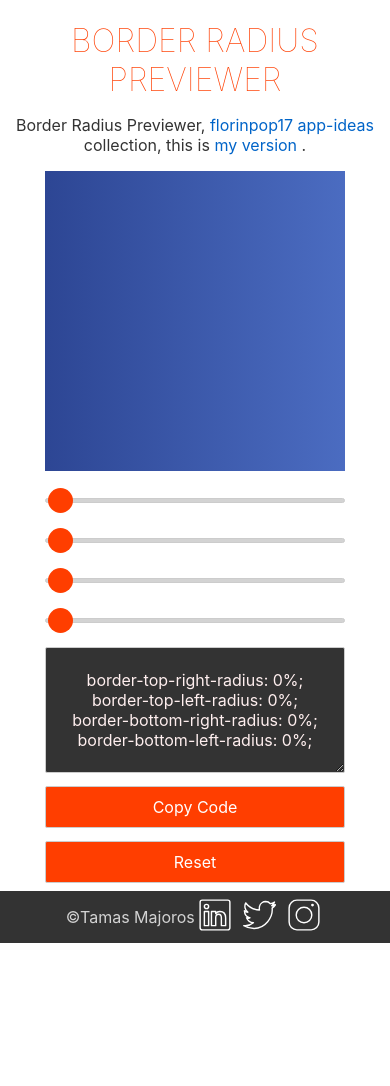
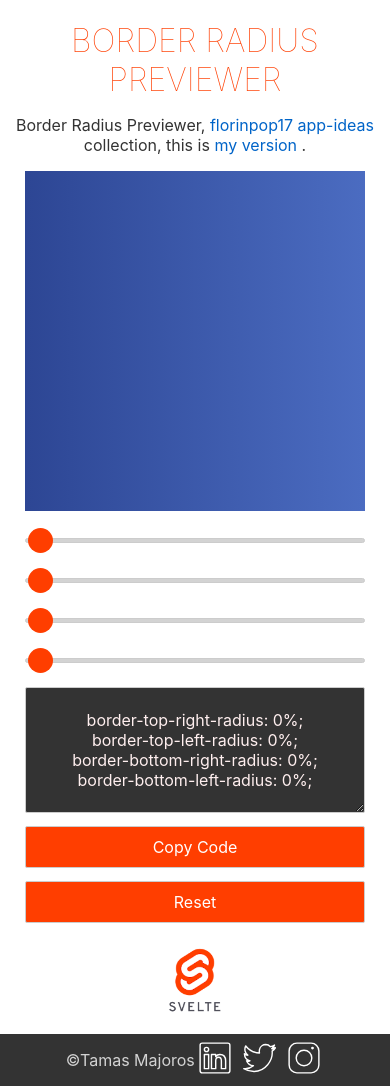
Before and after one commit to Maja0426/border-radius-previewer, a Svelte app: page / in a window 390 px wide. Before the commit the page ends 943 px from the top, so only its background shows below. Built offline with nearby package versions, Linux system fonts and the light colour scheme.

Commit message:
added svelte logo

```diff
--- a/src/App.svelte
+++ b/src/App.svelte
@@ -132,9 +132,14 @@
     color: #d3d3d3;
   }
 
-  img {
+  footer img {
     width: 4vh;
     margin: 0 1em;
+  }
+
+  .logo {
+    text-align: center;
+    padding: 1em 0;
   }
 
   @media (max-width: 768px) {
@@ -165,6 +170,34 @@
 
     .controller {
       margin-top: 1em;
+      min-width: 340px;
+      min-height: 340px;
+    }
+
+    .object {
+      min-width: 340px;
+      min-height: 340px;
+    }
+
+    .logo img {
+      width: 70px;
+    }
+
+    section {
+      padding: 0;
+    }
+
+    footer img {
+      margin: 0 0.2em;
+    }
+  }
+
+  @media (max-width: 320px) {
+    h1 {
+      font-size: 1.8em;
+    }
+    .controller {
+      margin-top: 1em;
       min-width: 300px;
       min-height: 300px;
     }
@@ -172,20 +205,6 @@
     .object {
       min-width: 300px;
       min-height: 300px;
-    }
-
-    section {
-      padding: 0;
-    }
-
-    img {
-      margin: 0 0.2em;
-    }
-  }
-
-  @media (max-width: 320px) {
-    h1 {
-      font-size: 1.8em;
     }
   }
 </style>
@@ -277,6 +296,9 @@
       </div>
     </section>
   </div>
+  <div class="logo">
+    <img src="./svelte_logo.png" alt="svelte logo" />
+  </div>
 </main>
 
 <footer>
```
Also changed, not shown: public/facebook.svg (deleted), public/svelte_logo.png (added).
